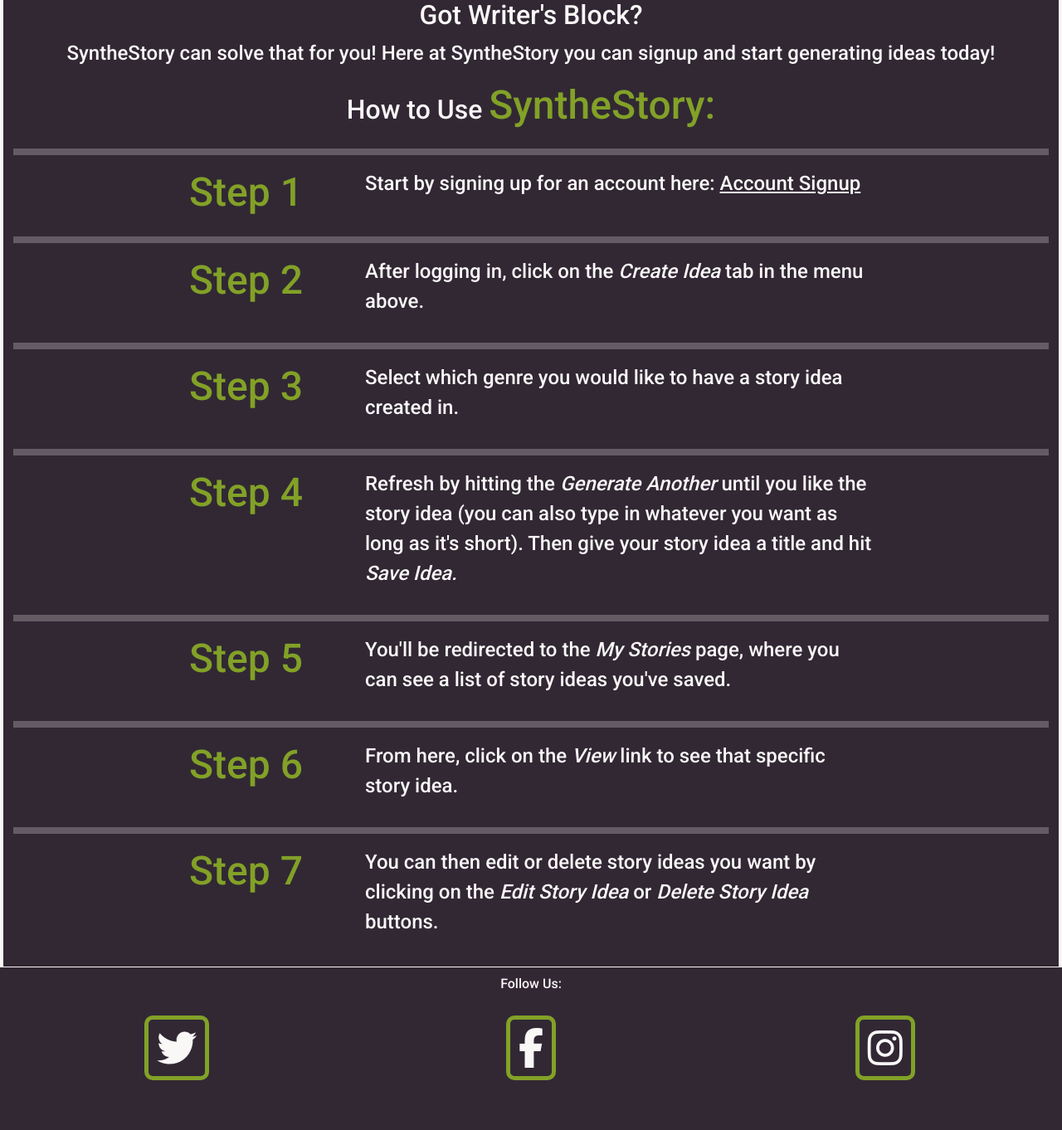
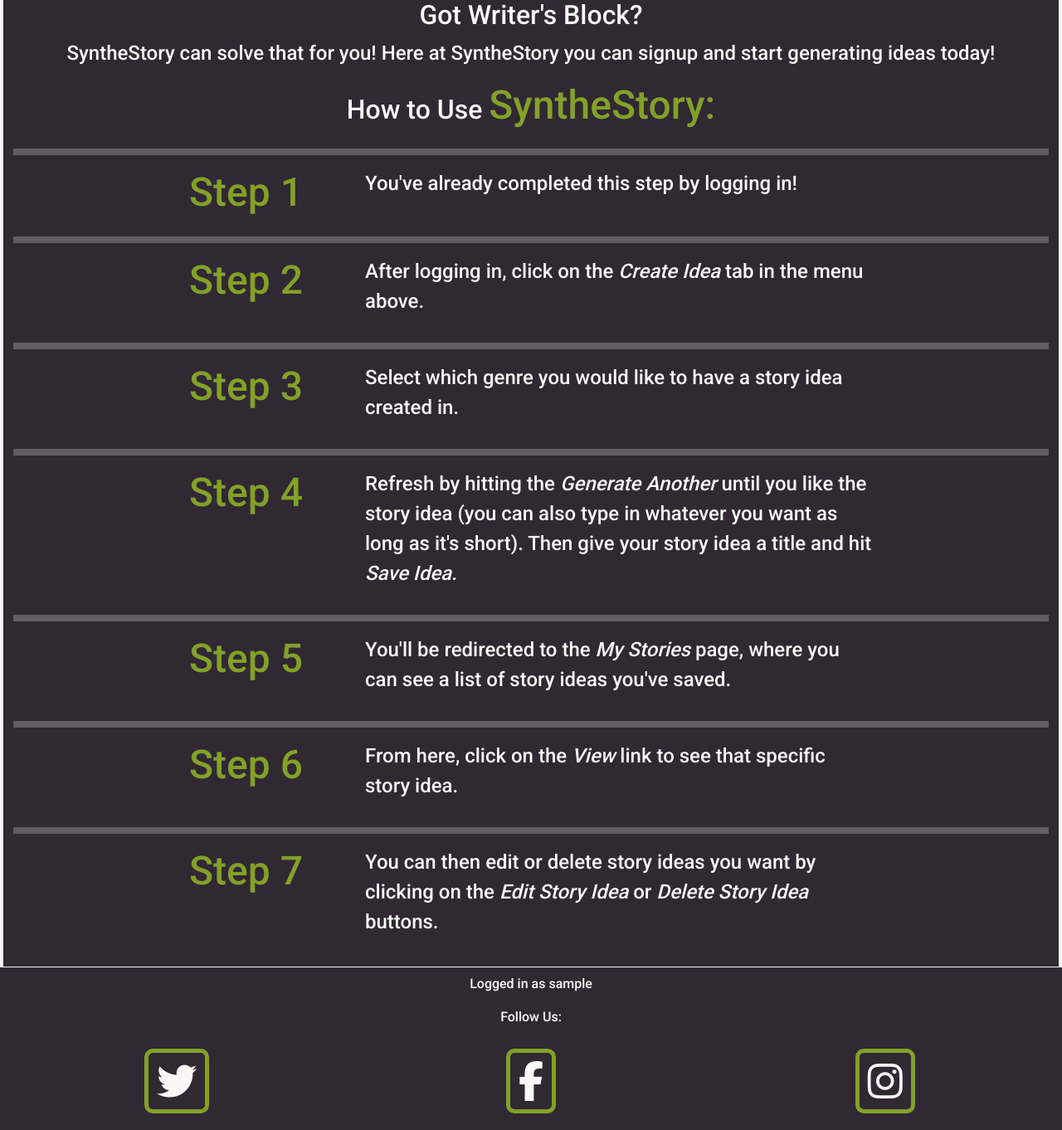
Before and after one commit to CarlG96/synthestory, a Django app: page / in a window 1280 px wide. Shown: the part 201-1563 px from the top of the page at 83% size. Before the commit the page ends 1503 px from the top, so only its background shows below. Run offline with Django 3.2, Linux system fonts and the light colour scheme; the visitor is signed in with stand-in values (Sample User, id 1); some libraries are stand-ins or nearby versions; some web fonts are replaced.

Commit message:
chore: Add minor changes to reflect user's log in status

```diff
--- a/templates/base.html
+++ b/templates/base.html
@@ -66,6 +66,9 @@
     {% endblock %}
 
     <footer>
+        {% if user.is_authenticated %}
+        <p class="white-text center-text mt-2">Logged in as {{ user.username }}</p>
+        {% endif %}
         <p class="white-text center-text mt-2">Follow Us:</p>
         <div class="container-fluid black-background white-text center-text footer">
             <div class="row">
--- a/templates/index.html
+++ b/templates/index.html
@@ -23,7 +23,11 @@
     <div class="row mt-3">
         <div class="col-xl-2"></div>
         <div class="col-xl-2"><h1 class="main-logo">Step 1</h1></div>
+        {% if not user.is_authenticated %}
         <div class="col-xl-6"><p>Start by signing up for an account here: <a href="{% url 'account_signup' %}" class="white-text special-link">Account Signup</a></p></div>
+        {% else %}
+        <div class="col-xl-6"><p>You've already completed this step by logging in!</p></div>
+        {% endif %}
     </div>
     <hr>
     <div class="row mt-3">
```
